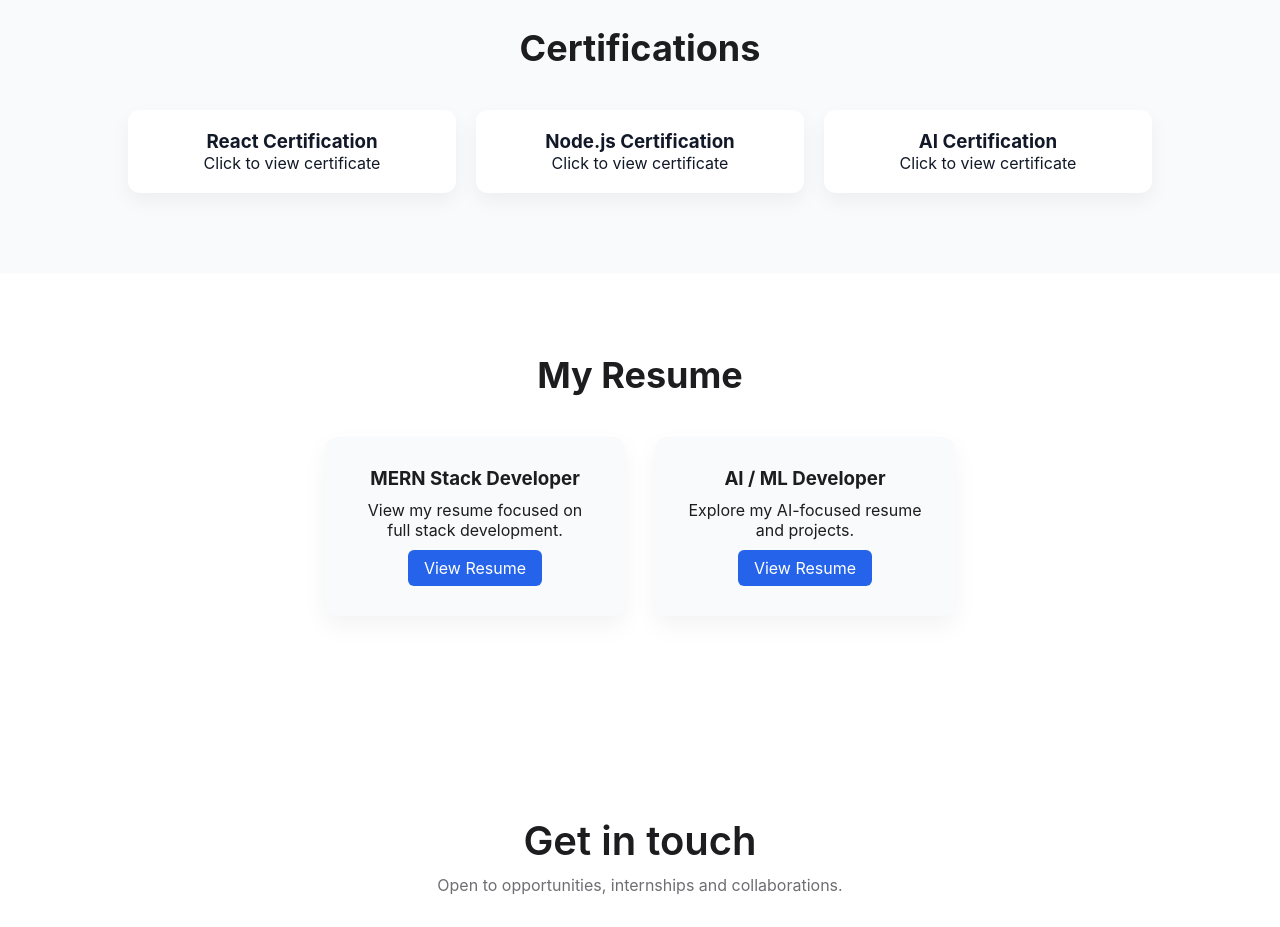
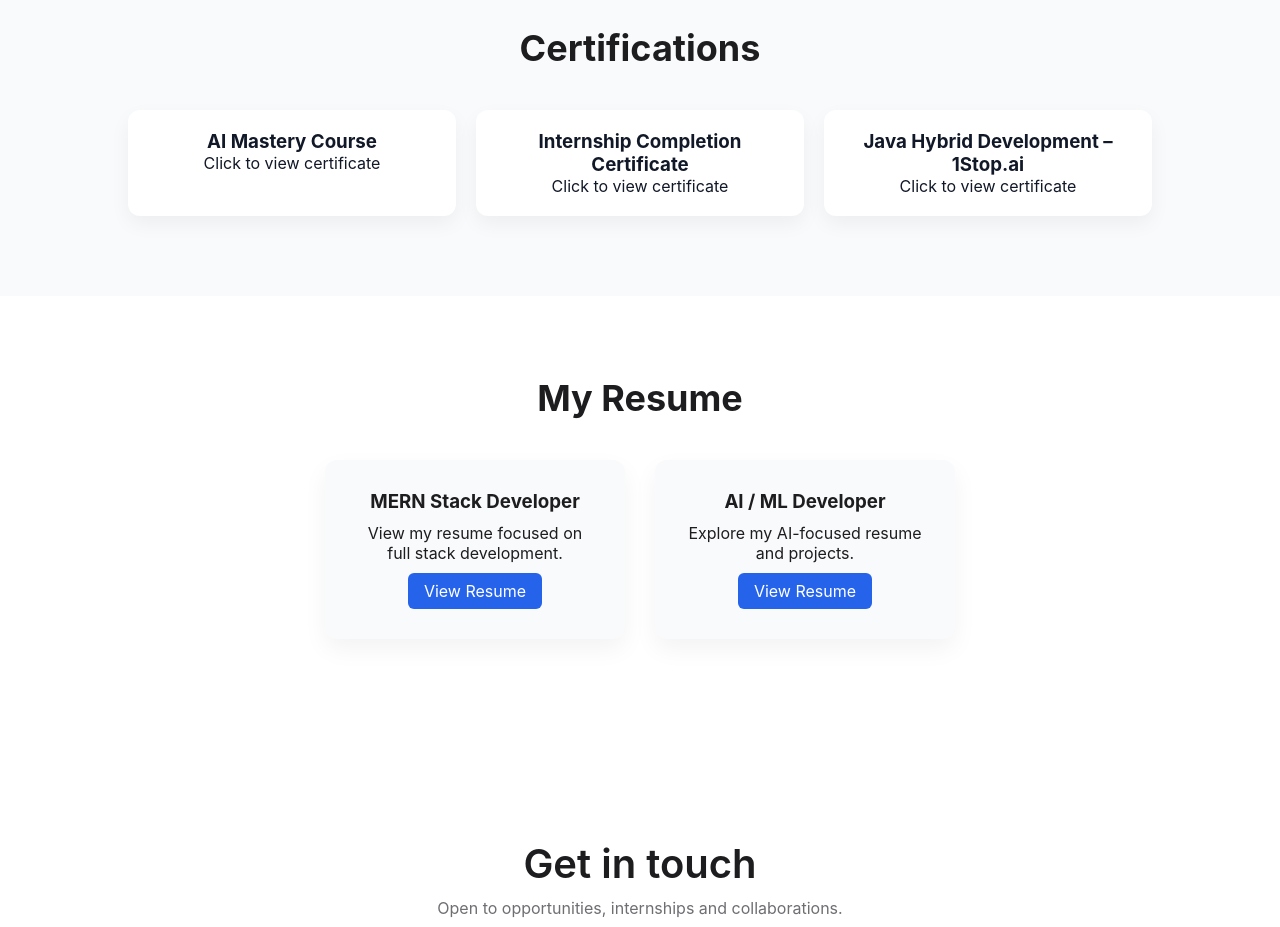
Before and after one commit to shubham-devx/my-portfolio, a React (Create React App) app: page / in a window 1280 px wide. Shown: the part 3100-4027 px from the top of the page. Built offline with nearby package versions, Linux system fonts and the light colour scheme.

Commit message:
add certification and resume view section

```diff
--- a/src/components/Certifications.jsx
+++ b/src/components/Certifications.jsx
@@ -7,18 +7,18 @@ function Certifications() {
 
       <div className="cert-grid">
 
-        <a href="https://your-link-1.com" target="_blank" className="cert-card">
-          <h3>React Certification</h3>
+        <a href="https://drive.google.com/file/d/1zzGZamCIcNlVQdYHY2gYL78pxe8AabEK/view?usp=drivesdk" target="_blank" className="cert-card">
+          <h3>AI Mastery Course</h3>
           <p>Click to view certificate</p>
         </a>
 
-        <a href="https://your-link-2.com" target="_blank" className="cert-card">
-          <h3>Node.js Certification</h3>
+        <a href="https://drive.google.com/file/d/1tdWNO6x3a4Vapvq3CKTSJA1kFPetUbb6/view?usp=drivesdk" target="_blank" className="cert-card">
+          <h3>Internship Completion Certificate</h3>
           <p>Click to view certificate</p>
         </a>
 
-        <a href="https://your-link-3.com" target="_blank" className="cert-card">
-          <h3>AI Certification</h3>
+        <a href="https://drive.google.com/file/d/1vLVSmGAPPI0s5V4lyJpI982kfGNVg2pb/view?usp=drivesdk" target="_blank" className="cert-card">
+          <h3>Java Hybrid Development – 1Stop.ai</h3>
           <p>Click to view certificate</p>
         </a>
 
--- a/src/components/Resume.jsx
+++ b/src/components/Resume.jsx
@@ -10,13 +10,13 @@ function Resume() {
         <div className="resume-card">
           <h3>MERN Stack Developer</h3>
           <p>View my resume focused on full stack development.</p>
-          <a href="/mern-resume.pdf" target="_blank">View Resume</a>
+          <a href="https://drive.google.com/file/d/1jiybHq1COvWrfNhnY7B77kybguDs7e4H/view?usp=drivesdk" target="_blank">View Resume</a>
         </div>
 
         <div className="resume-card">
           <h3>AI / ML Developer</h3>
           <p>Explore my AI-focused resume and projects.</p>
-          <a href="/ai-resume.pdf" target="_blank">View Resume</a>
+          <a href="https://drive.google.com/file/d/1UEVjW3mJiV7IyrUjlV0NfSC6rbO_wJR8/view?usp=drivesdk" target="_blank">View Resume</a>
         </div>
 
       </div>
```
